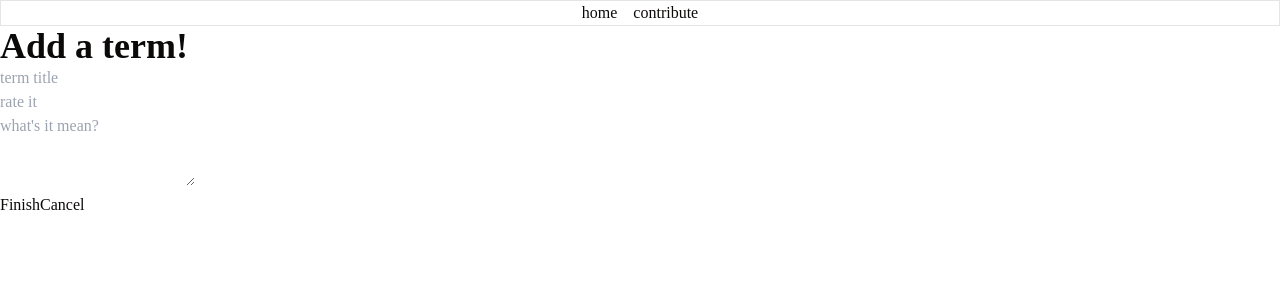
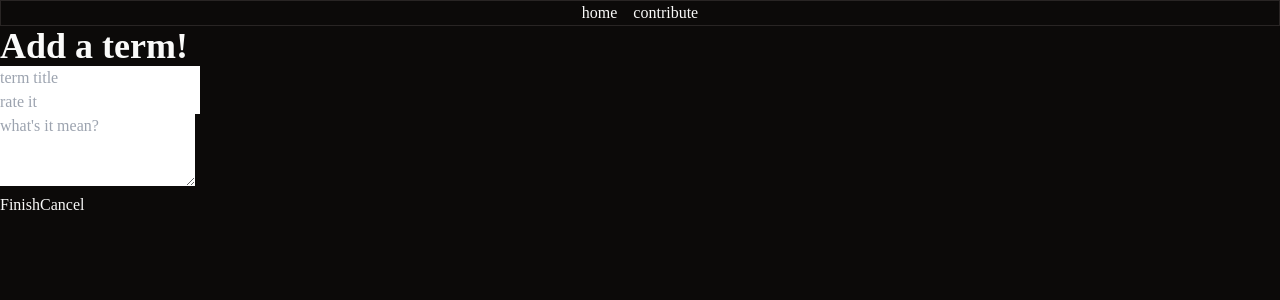
Before and after one commit to danielgoodmanz/glossary, a React (Vite) app: page /add in a window 1280 px wide. Shown: the top 300 px of the page. Built offline with nearby package versions, Linux system fonts and the light colour scheme; a web font is replaced by a local one.

Commit message:
fixing shadcn component styling issues

```diff
--- a/index.html
+++ b/index.html
@@ -1,14 +1,14 @@
 <!DOCTYPE html>
-<html lang="en">
+<html lang="en" class="dark">
   <head>
     <meta charset="UTF-8" />
+    <link rel="stylesheet" href="./src/index.css" />
     <link rel="preconnect" href="https://fonts.googleapis.com" />
     <link rel="preconnect" href="https://fonts.gstatic.com" crossorigin />
     <link
       href="https://fonts.googleapis.com/css2?family=Afacad+Flux:wght@100..1000&display=swap"
       rel="stylesheet"
     />
-    <link rel="stylesheet" href="src/index.css" />
     <meta name="viewport" content="width=device-width, initial-scale=1.0" />
     <title>glossary in prog..</title>
   </head>
--- a/src/App.jsx
+++ b/src/App.jsx
@@ -12,17 +12,20 @@ import {
   CardTitle,
 } from '@/components/ui/card';
 
+import { Button } from '@/components/ui/button';
+
 function App() {
   return (
     <div>
-      <div className="font-bold bg-neutral-900 text-red-400 min-h-screen">
+      <div className='font-bold text-red-400 min-h-screen'>
         <Navbar />
         <Home />
-        <footer className="flex justify-between text-xs">
-          <p>by Dan</p>
-          <p>glossary v1</p>
-        </footer>
       </div>
+      <footer className='flex justify-between text-xs'>
+        <p>by Dan</p>
+        <p>glossary v1</p>
+      </footer>
+
       <div>
         {/* sample card but lets keep simple & build up, perhaps a button that opens
         the card in a new route /:id perhaps a modal on the same page even */}
@@ -38,6 +41,7 @@ function App() {
             <p>Difficulty 5</p>
           </CardFooter>
         </Card>
+        <Button variant='destructive'>testing button for shadcn</Button>
       </div>
     </div>
   );
--- a/tailwind.config.js
+++ b/tailwind.config.js
@@ -1,6 +1,10 @@
 /** @type {import('tailwindcss').Config} */
 export default {
-  content: ['./index.html', './src/**/*.{js,ts,jsx,tsx}'],
+  content: [
+    './index.html',
+    './src/**/*.{js,ts,jsx,tsx}',
+    './components/**/*.{ts,tsx,jsx,js}',
+  ],
   theme: {
     extend: {
       borderRadius: {
```
Also changed, not shown: pages/Add.jsx (+15 -15 lines), pages/Home.jsx (+6 -6 lines), src/index.css (+0 -24 lines).
